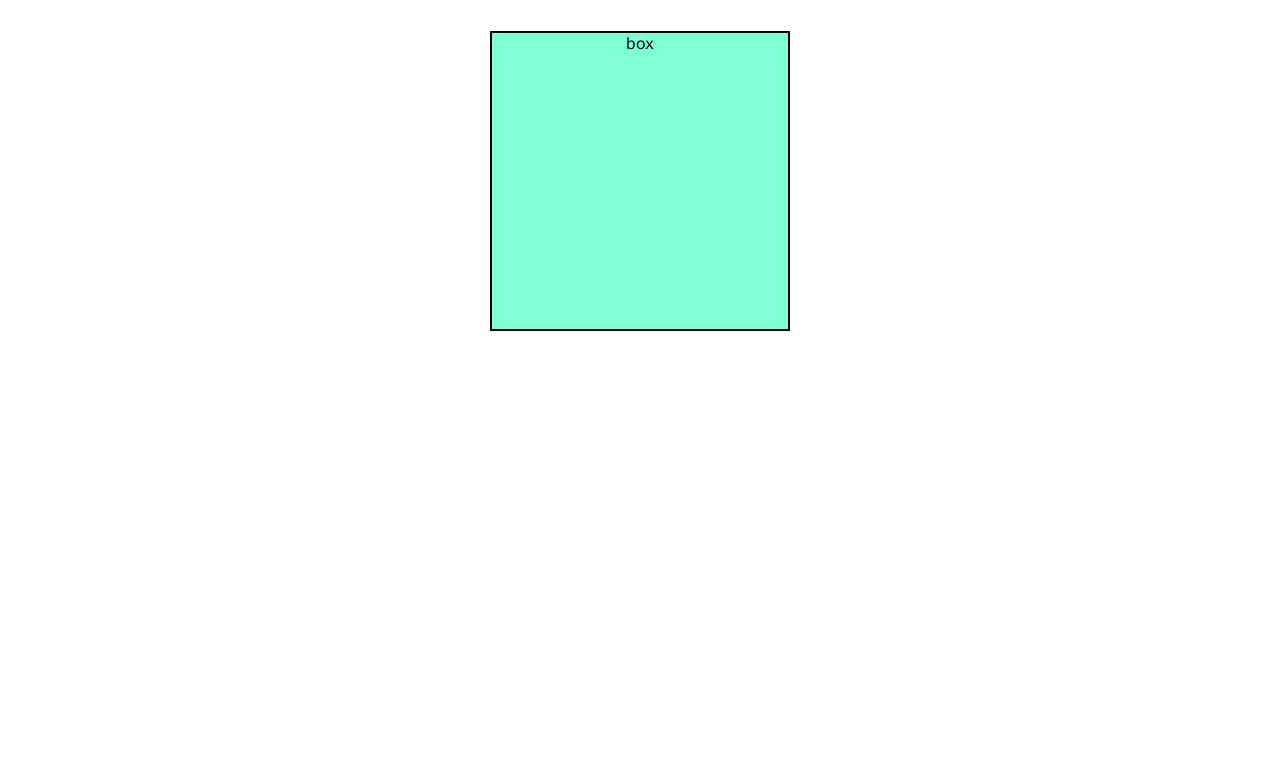
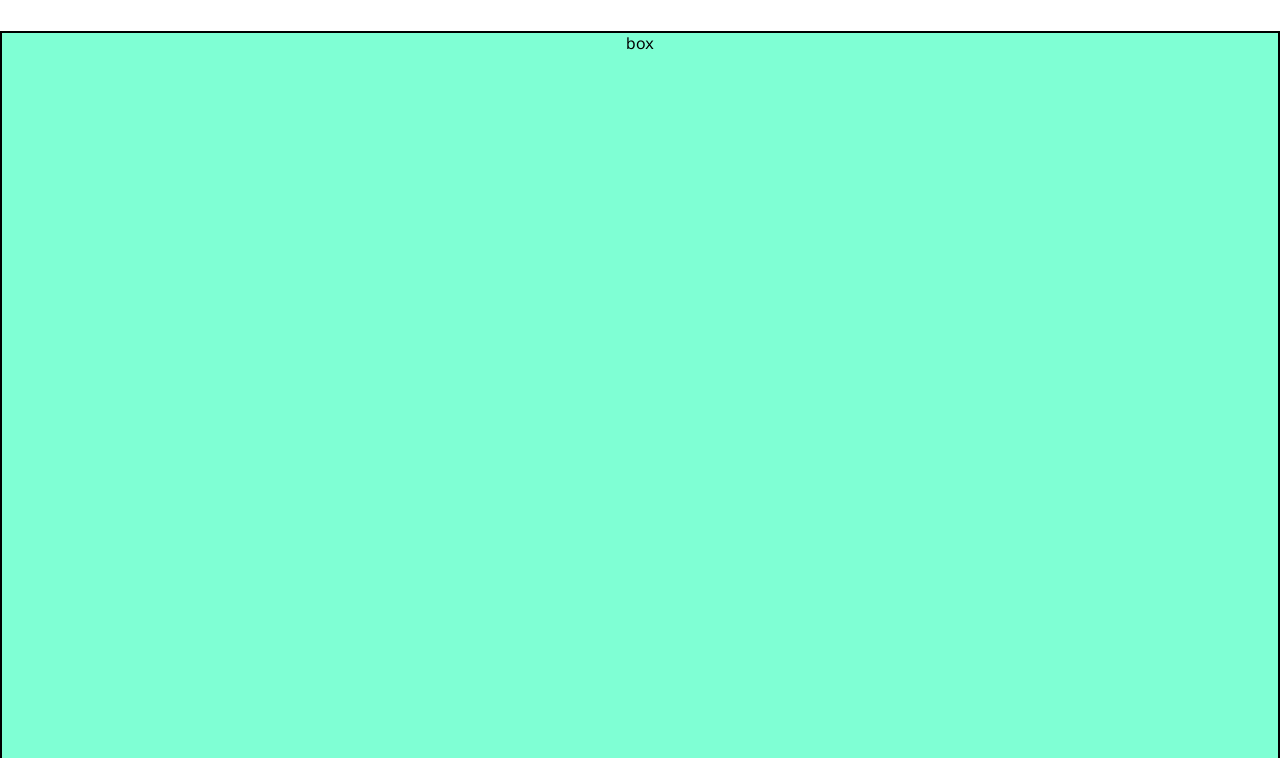
Before and after one commit to adrianhelllo/css_functions, a plain HTML site: page index.html in a window 1280 px wide. Shown: the part 42-800 px from the top of the page. Drawn offline with Linux system fonts and the light colour scheme.

Commit message:
max function: works the same way as min except it returns the largest parameter
--

essentially, these functions, min and max, define max and min sizes respectively. you use min to define how large it can become, and max to define how small it can get.

```diff
--- a/style.css
+++ b/style.css
@@ -11,7 +11,7 @@ body {
 }
 
 .box {
-    width: min(100%, 300px);
+    width: max(100%, 300px);
     height: auto;
     margin: 2rem auto;
     background-color: aquamarine;
```
